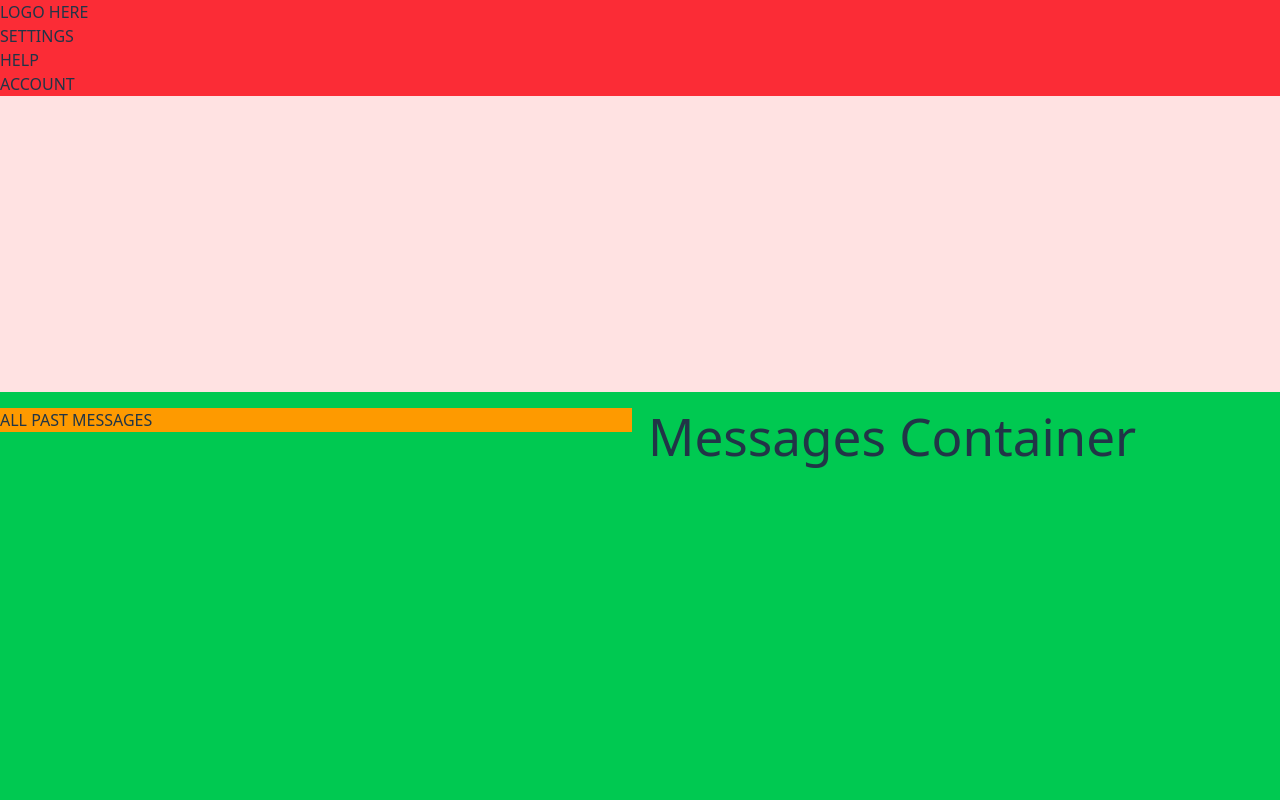
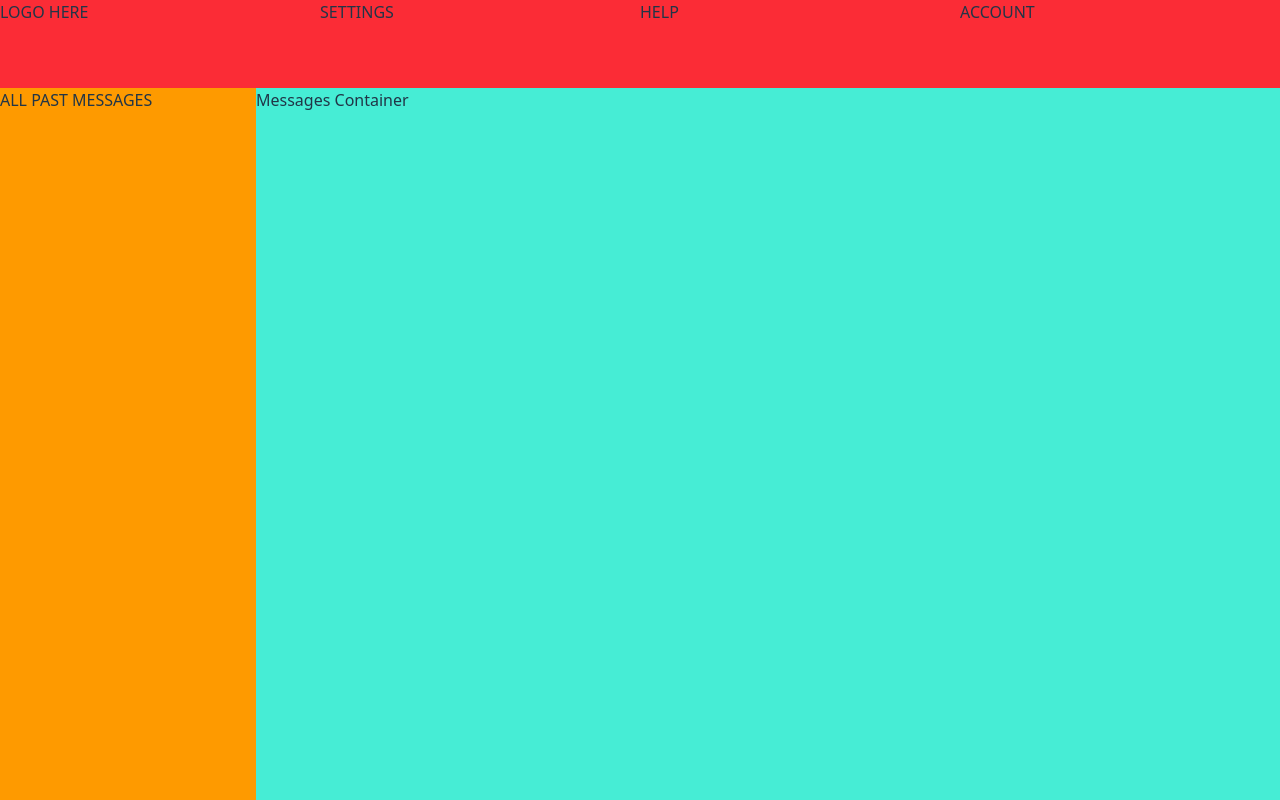
Before and after one commit to marc-rene/Poshie, a Vue app: page / in a window 1280 px wide. Built offline with nearby package versions, Linux system fonts and the light colour scheme.

Commit message:
Layout fixed

```diff
--- a/src/components/ActionsBar.vue
+++ b/src/components/ActionsBar.vue
@@ -8,7 +8,7 @@ Logged_in: Boolean,
 </script>
 
 <template>
-  <div class="bg-red-500 grid-cols-4 grid-rows-1">
+  <div class="bg-red-500 grid grid-cols-4 grid-rows-1 w-full h-full">
     <div id="LOGO_BANNER">LOGO HERE</div>
     <div id="SETTINGS_QUICK">SETTINGS</div>
     <div id="HELP_QUICK">HELP</div>
--- a/src/components/MainScreen.vue
+++ b/src/components/MainScreen.vue
@@ -11,18 +11,20 @@ defineProps({
 </script>
 
 <template>
-  <div class="grid grid-cols-2 grid-rows-2 gap-4 bg-green-500 w-screen h-screen ">
+  <div class="flex flex-col bg-green-500 w-screen h-screen ">
 
 
-    <div class="bg-red-100 col-span-2 shrink" id="Log">
-      <ActionsBar/>
+    <div class="bg-red-100 h-22" id="Log">
+      <ActionsBar />
     </div>
 
-    <div class="h-full">
-      <PastMessagesContainer></PastMessagesContainer>
-    </div>
-    <div class="h-full">
-      <MessagesContainer></MessagesContainer>
+    <div class="flex flex-1">
+      <div class="h-full w-[20%] shrink-0">
+        <PastMessagesContainer />
+      </div>
+      <div class="h-full flex-1">
+        <MessagesContainer />
+      </div>
     </div>
   </div>
 </template>
--- a/src/components/MessagesContainer.vue
+++ b/src/components/MessagesContainer.vue
@@ -9,9 +9,9 @@ const count = ref(0)
 </script>
 
 <template>
-  <h1>
+  <div class="h-full w-full bg-teal-300">
     Messages Container
-  </h1>
+  </div>
 </template>
 
 <style scoped>
--- a/src/components/PastMessagesContainer.vue
+++ b/src/components/PastMessagesContainer.vue
@@ -10,7 +10,7 @@ const count = ref(0)
 </script>
 
 <template>
-  <div class="grid grid-cols-1 gap-4 bg-amber-500">
+  <div class="bg-amber-500 h-full w-full">
     ALL PAST MESSAGES
   </div>
 </template>
```
